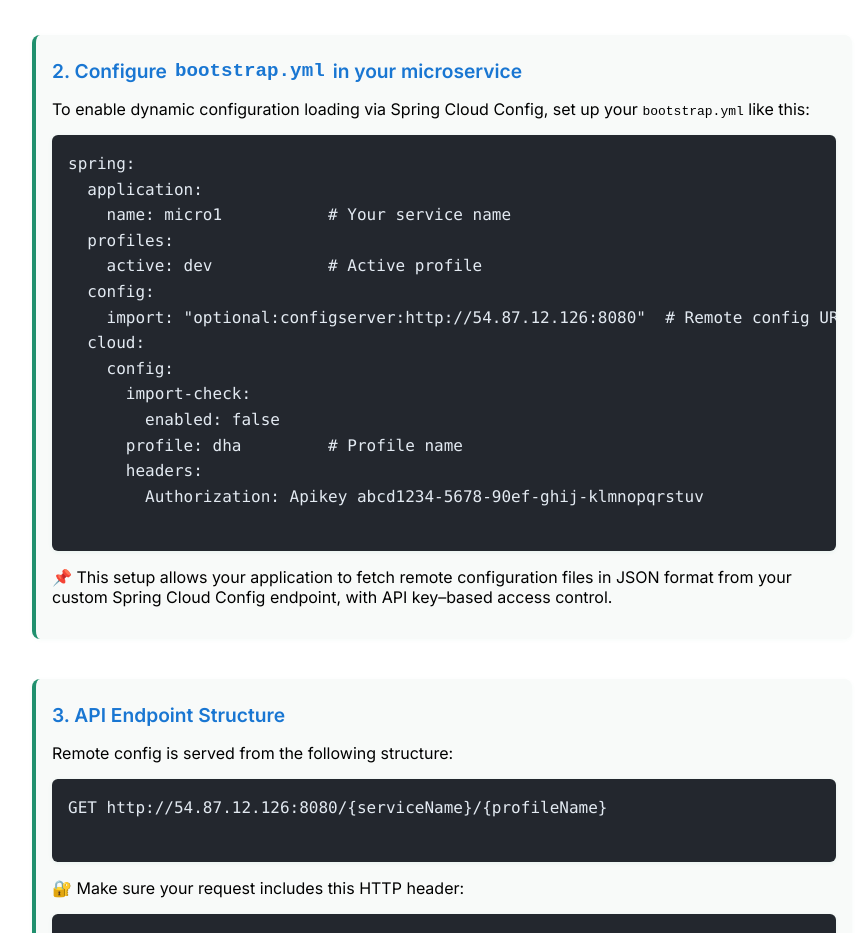
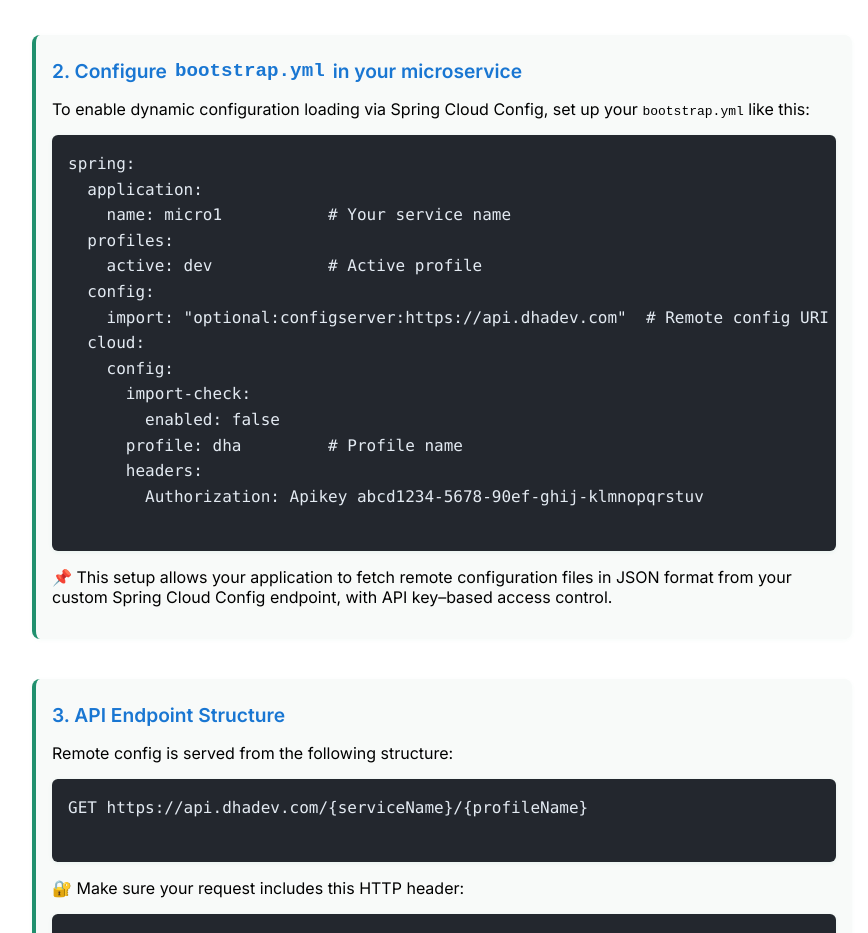
Before and after one commit to iam-dha/Spring_Cloud_Config_FE, an Angular app: page /user/guideline in a window 1280 px wide. Shown: the part 700-1633 px from the top of the page, without its empty margins (198-1066 px from the left). Built offline with nearby package versions, Linux system fonts and the light colour scheme.

Commit message:
final final version

```diff
--- a/src/app/components/dashboard/service-profile/service-profile.component.ts
+++ b/src/app/components/dashboard/service-profile/service-profile.component.ts
@@ -215,7 +215,7 @@
       this.errorMessage = 'Account information not found. Please log in again.';
       return;
     }
-    const baseUrl = 'http://54.87.12.126:8080';
+    const baseUrl = 'https://api.dhadev.com';
     const apiUrl = `${baseUrl}/${this.serviceName}/${profile.name}`;
     localStorage.setItem('lastApiUrl', apiUrl);
     // Copy to clipboard
--- a/src/app/components/guideline/guideline.component.html
+++ b/src/app/components/guideline/guideline.component.html
@@ -28,7 +28,7 @@
   profiles:
     active: dev            # Active profile
   config:
-    import: "optional:configserver:http://54.87.12.126:8080"  # Remote config URI
+    import: "optional:configserver:https://api.dhadev.com"  # Remote config URI
   cloud:
     config:
       import-check:
@@ -44,7 +44,7 @@
       <h2>3. API Endpoint Structure</h2>
       <p>Remote config is served from the following structure:</p>
       <pre class="guideline-code">
-GET http://54.87.12.126:8080/{{ '{' }}serviceName{{ '}' }}/{{ '{' }}profileName{{ '}' }}
+GET https://api.dhadev.com/{{ '{' }}serviceName{{ '}' }}/{{ '{' }}profileName{{ '}' }}
       </pre>
       <p>🔐 Make sure your request includes this HTTP header:</p>
       <pre class="guideline-code">
--- a/src/environments/environment.ts
+++ b/src/environments/environment.ts
@@ -1,4 +1,4 @@
 export const environment = {
   production: false,
-  apiUrl: 'http://54.87.12.126:8080/api/v1' // Update this with your actual API URL
+  apiUrl: 'https://api.dhadev.com/api/v1' // Update this with your actual API URL
 };
```
